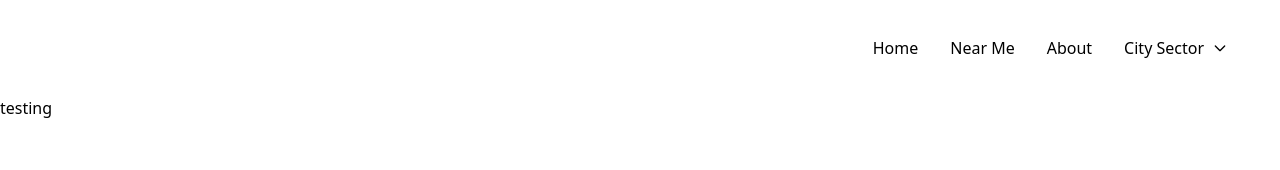
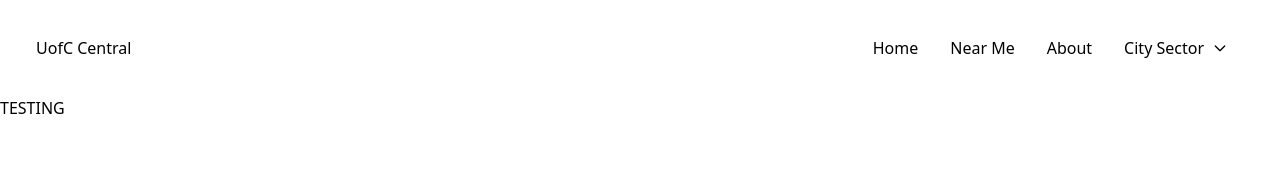
Before and after one commit to asadc24/CalgaryHacks2023, a React (Create React App) app in the folder frontend/: page / in a window 1280 px wide. Shown: the top 170 px of the page. Built offline with nearby package versions, Linux system fonts and the light colour scheme.

Commit message:
some changes

```diff
--- a/frontend/src/App.js
+++ b/frontend/src/App.js
@@ -7,7 +7,6 @@ function App() {
   return (
     <div className='App'>
       <Router>
-        <Navbar/>
         <div className='content'>
           <Routes>
             <Route exact path='/' element={<HomePage/>} />
--- a/frontend/src/components/Navbar.jsx
+++ b/frontend/src/components/Navbar.jsx
@@ -14,6 +14,7 @@ const Navbar = () => {
   return (
     <div className="flex justify-between items-center h-24 max-w-[1240px] mx-auto px-4 text-black">
       <Link to={"/"} onClick={() => setDropDown(false)}>
+        <h2>UofC Central</h2>
       </Link>
       <ul className="hidden md:flex">
         <Link to={"/"} onClick={() => setDropDown(false)}>
--- a/frontend/src/pages/HomePage.jsx
+++ b/frontend/src/pages/HomePage.jsx
@@ -1,9 +1,11 @@
 import React from 'react'
+import Navbar from '../components/Navbar'
 
 const HomePage = () => {
   return (
     <div>
-        <h1>testing</h1>
+        <Navbar/>
+        <h1>TESTING</h1>
     </div>
   )
 }
```
